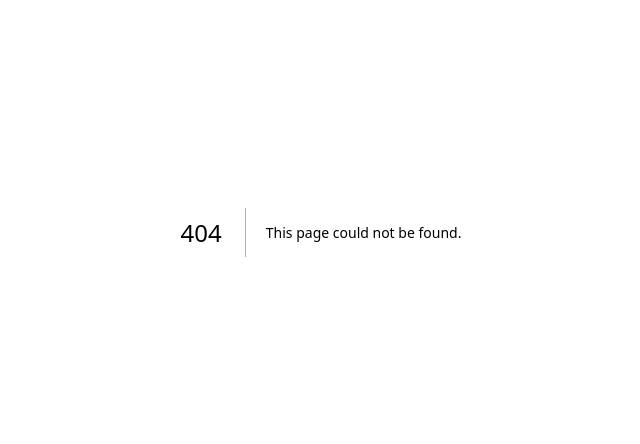
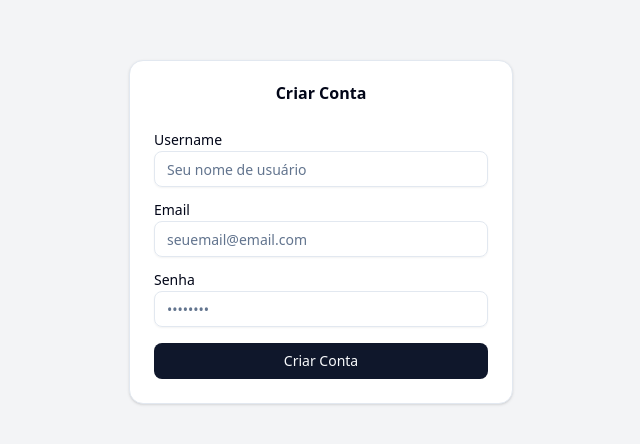
Before and after one commit to Isnael07/Linkhub, a Next.js app in the folder front-end/my-links/: page /signup in a window 1280 px wide. Before the commit this address had no page. Shown: the part 168-612 px from the top of the page, without its empty margins (319-959 px from the left). Built offline with nearby package versions, Linux system fonts and the light colour scheme.

Commit message:
feat: adiciona page de singup

```diff
--- /dev/null
+++ b/front-end/my-links/app/signup/page.tsx
@@ -0,0 +1,81 @@
+"use client";
+
+import { useState } from "react";
+import { Card, CardHeader, CardTitle, CardContent } from "@/components/ui/card";
+import { Button } from "@/components/ui/button";
+import { Input } from "@/components/ui/input";
+import { Label } from "@/components/ui/label";
+
+export default function SignupPage() {
+  const [form, setForm] = useState({
+    username: "",
+    email: "",
+    password: "",
+  });
+
+  function handleChange(e: React.ChangeEvent<HTMLInputElement>) {
+    setForm({ ...form, [e.target.name]: e.target.value });
+  }
+
+  function handleSubmit(e: React.FormEvent) {
+    e.preventDefault();
+    console.log("Dados enviados:", form);
+  }
+
+  return (
+    <div className="flex items-center justify-center min-h-screen bg-gray-100 p-4">
+      <Card className="w-full max-w-sm">
+        <CardHeader>
+          <CardTitle className="text-center">Criar Conta</CardTitle>
+        </CardHeader>
+
+        <CardContent>
+          <form onSubmit={handleSubmit} className="space-y-4">
+
+            <div className="space-y-1">
+              <Label htmlFor="username">Username</Label>
+              <Input
+                id="username"
+                name="username"
+                placeholder="Seu nome de usuário"
+                value={form.username}
+                onChange={handleChange}
+                required
+              />
+            </div>
+
+            <div className="space-y-1">
+              <Label htmlFor="email">Email</Label>
+              <Input
+                id="email"
+                name="email"
+                type="email"
+                placeholder="seuemail@email.com"
+                value={form.email}
+                onChange={handleChange}
+                required
+              />
+            </div>
+
+            <div className="space-y-1">
+              <Label htmlFor="password">Senha</Label>
+              <Input
+                id="password"
+                name="password"
+                type="password"
+                placeholder="••••••••"
+                value={form.password}
+                onChange={handleChange}
+                required
+              />
+            </div>
+
+            <Button type="submit" className="w-full">
+              Criar Conta
+            </Button>
+          </form>
+        </CardContent>
+      </Card>
+    </div>
+  );
+}
```
